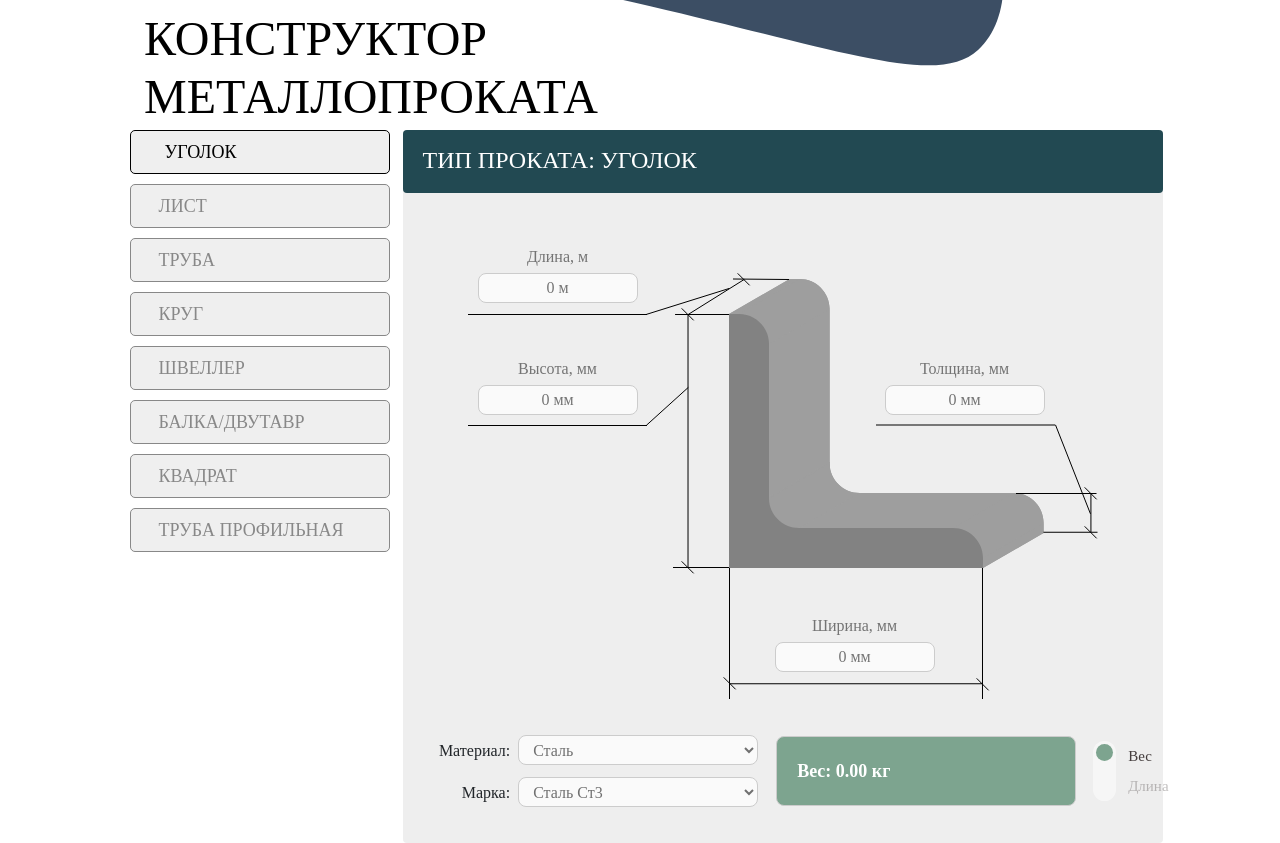
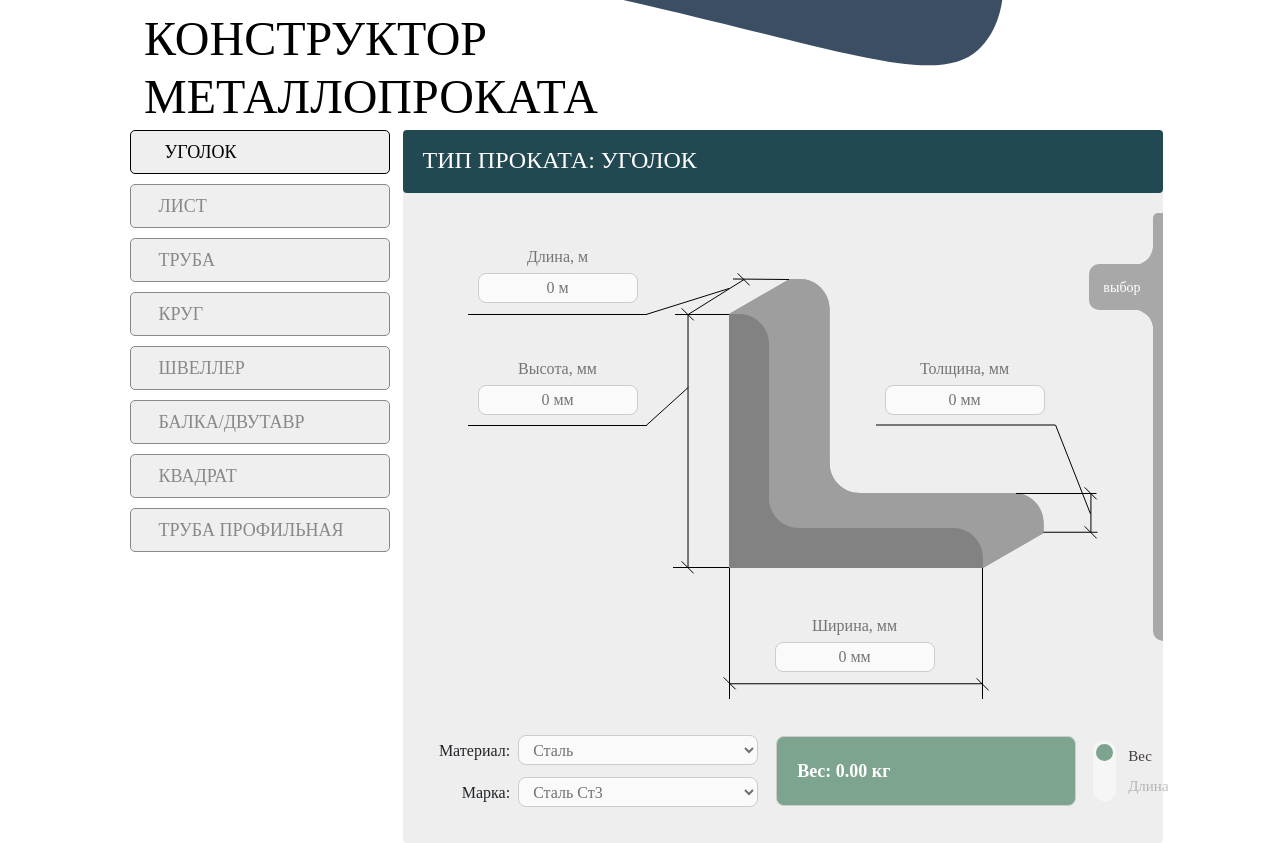
Before and after one commit to Duxcoder/SortCalc-Project-, a React (Create React App) app: page / in a window 1280 px wide. Shown: the part 320-1163 px from the top of the page. Built offline with nearby package versions, Linux system fonts and the light colour scheme.

Commit message:
Add btn Gost

```diff
--- a/src/components/app/App.js
+++ b/src/components/app/App.js
@@ -58,6 +58,12 @@ constructor(props){
     res: 0,
     density: 0,
     volume: 0,
+    gosts:
+    {
+      corner: [
+        {name: `#2` }
+      ]
+    },
     grades: {
       steels: [
         { name: 'Сталь Ст3', density: 7850, material: 'Сталь'},
@@ -97,6 +103,7 @@ isInfinity (item){ // вывод 0 вместо infinity и минусовых
 }
 postResult = (den, resInPage, weightUoM, resUoM, weightToFix, resToFix) => {
   let res;
+  console.log(resInPage)
   if (this.state.weightOn) {
     res = (this.isInfinity(den * resInPage)).toFixed(weightToFix)
     return res > 10e+6 ? `более 10 тыс т.` : `${res} ${weightUoM}`
@@ -208,7 +215,7 @@ weightOn = (value) => {
             <Col xl={{ span: 3 }} className='d-flex align-items-start flex-column'>
                 <ButtonsList numb = {this.numberBtnActive} valueBtns={this.btnList()}></ButtonsList>
             </Col>
-            <Col xl={{ span: 8 }} className="main">
+            <Col xl={{ span: 8 }} className="main position-relative">
               <HeaderTitleBlock>
                 <span className='pageName'>ТИП ПРОКАТА: {this.btnList()[this.state.number]}</span>
               </HeaderTitleBlock>
--- a/src/components/pages/corner/corner.js
+++ b/src/components/pages/corner/corner.js
@@ -2,6 +2,9 @@ import React, { Component } from "react";
 import { ReactComponent as YourSvg } from './corner.svg';
 import styles from './corner.module.css';
 import BlockInput from "../../input/BlockInput";
+import { Container } from "react-bootstrap";
+import {ReactComponent as ElemUp} from './elemUp.svg'
+import {ReactComponent as ElemDown} from './elemDown.svg'
 
 export default class Corner extends Component {
     constructor(props){
@@ -39,9 +42,9 @@ export default class Corner extends Component {
         const {width, length, thickness, height, weight} = this.state.values;
         let res;
         if (this.props.weightOn) {
-            res = (((thickness*width) + ((height-thickness)*thickness)) * (1/1000000) ) * length;
+            res = (((thickness*width) + ((height-thickness)*thickness)) * (1/1000000) * 1.01 ) * length;
         } else {
-            res = weight/(((thickness*width) + ((height-thickness)*thickness)) * (1/1000000));
+            res = weight/(((thickness*width) + ((height-thickness)*thickness)) * (1/1000000) * 1.01);
             if (isNaN(res)) {res = 0 }
         }
         this.props.returnVolume(res);
@@ -76,7 +79,18 @@ render(){
     const {width, thickness, height} = this.state.names;
     return (
     <>
+
+    <div className={styles.divGostBlock}>
+        <div className={styles.btnBlock}>
+            <ElemUp className={styles.elemUp}></ElemUp>
+            <div className={styles.btnGost}>выбор</div>
+            <ElemDown className={styles.elemDown}></ElemDown>
+        </div>
+        <div className={styles.bgElem}></div>
+     </div>
+
         <div className="d-flex justify-content-center align-items-center transition" >
+
             <this.RenderInput weightOn={this.props.weightOn}></this.RenderInput>
             <BlockInput id ={'width'} name={width} className={styles.inputWidth} valueNum={this.getValue} placeholder={'0 мм'}></BlockInput>
             <BlockInput id ={'thickness'} name={thickness} className={styles.inputThickness} valueNum={this.getValue} placeholder={'0 мм'}></BlockInput>
--- a/src/components/pages/corner/corner.module.css
+++ b/src/components/pages/corner/corner.module.css
@@ -47,3 +47,58 @@ input[type="number"]:focus {
     appearance: none;
     -moz-appearance: textfield;
 }
+
+/* Setup GOST */
+
+.divGostBlock{
+    display: flex;
+    justify-content: flex-end;
+    flex-direction: row;
+    align-items:flex-start;
+    position: absolute;
+    width: 100%;
+    height: 100%;
+
+}
+.btnBlock{
+    display: flex;
+    justify-content: flex-end;
+    align-items:flex-end;
+    flex-direction: column;
+    position: relative;
+    margin-right: -2px;
+    margin-top: 30px;
+
+}
+.bgElem{
+    position: relative;
+    background-color:#a8a8a8;
+    width: 10px;
+    height: 60%;
+    border-radius: 20px 0 0 40px;
+}
+
+.elemUp{
+    display: flex;
+    position: relative;
+    margin-bottom: -2px;
+}
+.elemDown{
+    display: flex;
+    position: relative;
+    margin-top: -2px;
+}
+.btnGost {
+    display: flex;
+    justify-content: center;
+    align-items: center;
+    position: relative;
+    width: auto;
+    height: 46px;
+    background: #a8a8a8;
+    padding-left: 14px;
+    padding-right: 14px;
+    color:#fff;
+    font-size:14px;
+    border-radius: 10px 0px 0px 10px;
+}
```
Also changed, not shown: src/components/pages/corner/elemDown.svg (added), src/components/pages/corner/elemUp.svg (added).
